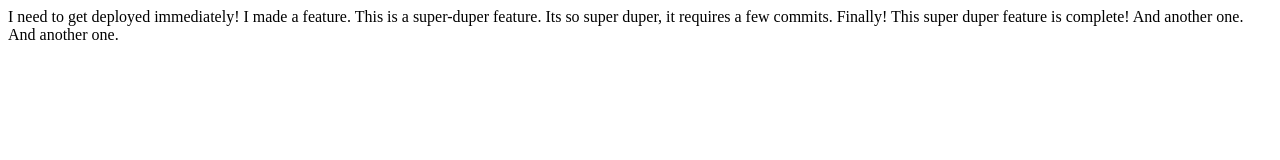
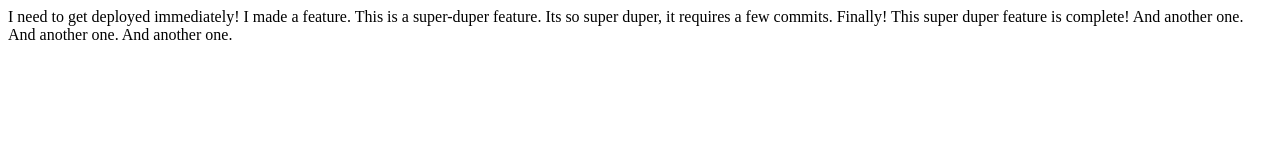
Before and after one commit to withinsight/git-flow-test, a plain HTML site: page index.html in a window 1280 px wide. Drawn offline with Linux system fonts and the light colour scheme.

Commit message:
Feature 3 feature complete

```diff
--- a/index.html
+++ b/index.html
@@ -13,6 +13,6 @@
 
     This is a super-duper feature. Its so super duper, it requires a few commits. Finally! This super duper feature is complete!
 
-    And another one. And another one.
+    And another one. And another one. And another one.
   </body>
 </html>
```
